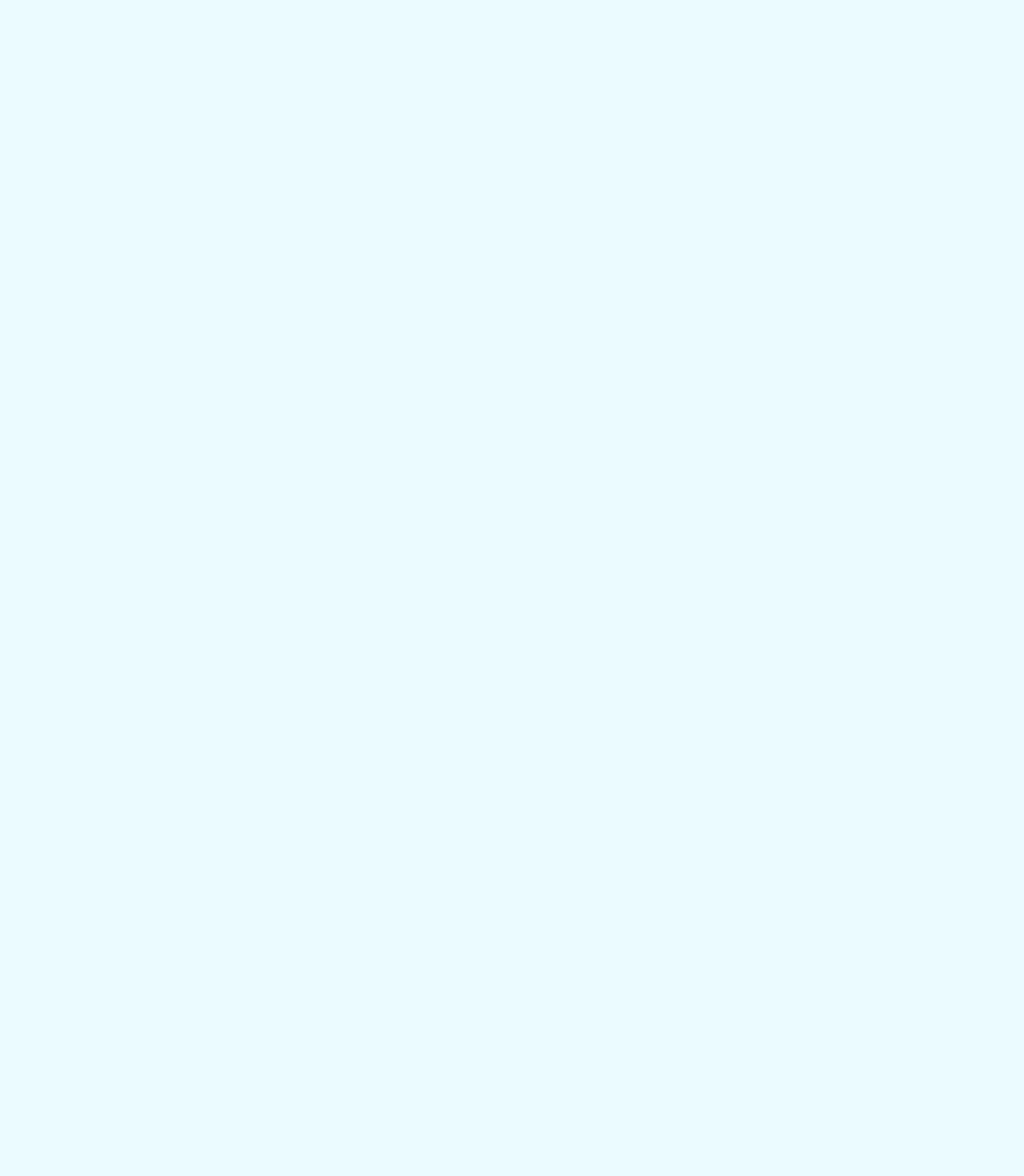
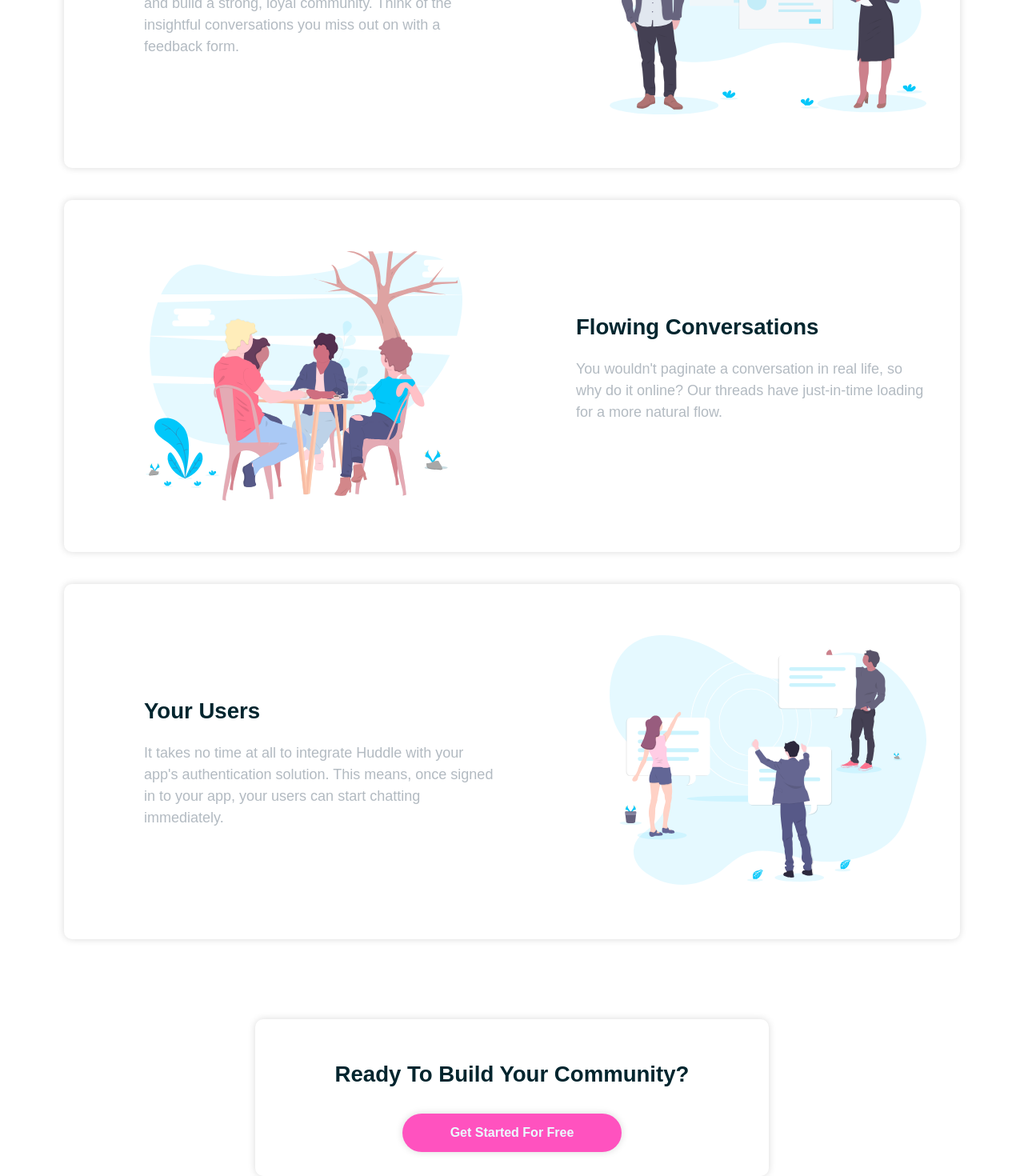
Before and after one commit to FlapShatner/huddle, a React (Vite) app: page / in a window 1280 px wide. Shown: the part 1047-2517 px from the top of the page at 80% size. Before the commit the page ends 1031 px from the top, so only its background shows below. Built offline with nearby package versions, Linux system fonts and the light colour scheme.

Commit message:
Add features and Cta

```diff
--- a/index.html
+++ b/index.html
@@ -2,7 +2,7 @@
 <html lang="en">
   <head>
     <meta charset="UTF-8" />
-    <link rel="icon" type="image/svg+xml" href="/src/favicon.svg" />
+    <link rel="icon" type="image/svg+xml" href="/src/images/favicon-32x32.png" />
     <meta name="viewport" content="width=device-width, initial-scale=1.0" />
     <title>Huddle</title>
   </head>
--- a/src/App.jsx
+++ b/src/App.jsx
@@ -2,6 +2,7 @@ import GlobalStyles from './components/Global'
 import { ThemeProvider } from 'styled-components'
 import Hero from './components/Hero/Hero'
 import Features from './components/Features/Features'
+import CTA from './components/CTA/CTA'
 
 const theme = {
   colors: {
@@ -19,6 +20,7 @@ function App() {
       <GlobalStyles />
       <Hero />
       <Features />
+      <CTA />
     </ThemeProvider>
   )
 }
--- a/src/components/Button.styled.js
+++ b/src/components/Button.styled.js
@@ -8,8 +8,9 @@ export const Button = styled.button`
   font-size: 16px;
   font-weight: 700;
   padding: 15px 60px;
-  background-color: ${({ theme }) => theme.colors.paleCyan};
+  background-color: #fff;
   color: ${({ theme }) => theme.colors.darkCyan};
+  width: max-content;
 
   &:hover {
     opacity: 0.9;
@@ -20,4 +21,5 @@ export const Button = styled.button`
 export const PrimaryButton = styled(Button)`
   background-color: ${({ theme }) => theme.colors.primary};
   color: ${({ theme }) => theme.colors.paleCyan};
+  box-shadow: 0 0 10px rgba(0, 0, 0, 0.15);
 `
--- /dev/null
+++ b/src/components/CTA/CTA.jsx
@@ -0,0 +1,13 @@
+import { PrimaryButton } from '../Button.styled'
+import { CtaContainer, Box, Heading } from './CTA.styled'
+
+export default function CTA() {
+  return (
+    <CtaContainer>
+      <Box>
+        <Heading>Ready To Build Your Community?</Heading>
+        <PrimaryButton>Get Started For Free</PrimaryButton>
+      </Box>
+    </CtaContainer>
+  )
+}
--- /dev/null
+++ b/src/components/CTA/CTA.styled.js
@@ -0,0 +1,20 @@
+import styled from 'styled-components'
+
+export const Box = styled.div`
+  box-shadow: 0 0 10px rgba(0, 0, 0, 0.15);
+  border-radius: 10px;
+  width: max-content;
+  display: flex;
+  flex-direction: column;
+  justify-content: center;
+  align-items: center;
+  padding: 30px 100px;
+`
+
+export const CtaContainer = styled.div`
+  display: flex;
+  justify-content: center;
+`
+export const Heading = styled.h2`
+  padding-bottom: 10px;
+`
--- a/src/components/Features/Features.jsx
+++ b/src/components/Features/Features.jsx
@@ -1,16 +1,50 @@
 import { Container } from '../Container.styled'
-import { Flex } from '../Flex.styled'
-import { Column, H2 } from './Features.styled'
+
+import { Column, H2, FeatureSection, Copy, Image, Text, ImgContainer } from './Features.styled'
+import together from '../../images/illustration-grow-together.svg'
+import users from '../../images/illustration-your-users.svg'
+import convo from '../../images/illustration-flowing-conversation.svg'
 
 export default function Features() {
   return (
     <Container>
       <Column>
-        <Flex>
-          <div>
+        <FeatureSection>
+          <Text>
             <H2>Grow Together</H2>
-          </div>
-        </Flex>
+            <Copy>
+              Generate meaningful discussions with your audience and build a strong, loyal community. Think of the
+              insightful conversations you miss out on with a feedback form.
+            </Copy>
+          </Text>
+          <ImgContainer>
+            <Image src={together} alt='illustration' />
+          </ImgContainer>
+        </FeatureSection>
+        <FeatureSection>
+          <ImgContainer>
+            <Image src={convo} alt='illustration' />
+          </ImgContainer>
+          <Text>
+            <H2>Flowing Conversations</H2>
+            <Copy>
+              You wouldn't paginate a conversation in real life, so why do it online? Our threads have just-in-time
+              loading for a more natural flow.
+            </Copy>
+          </Text>
+        </FeatureSection>
+        <FeatureSection>
+          <Text>
+            <H2>Your Users</H2>
+            <Copy>
+              It takes no time at all to integrate Huddle with your app's authentication solution. This means, once
+              signed in to your app, your users can start chatting immediately.
+            </Copy>
+          </Text>
+          <ImgContainer>
+            <Image src={users} alt='illustration' />
+          </ImgContainer>
+        </FeatureSection>
       </Column>
     </Container>
   )
--- a/src/components/Features/Features.styled.js
+++ b/src/components/Features/Features.styled.js
@@ -3,8 +3,42 @@ import styled from 'styled-components'
 export const Column = styled.div`
   display: flex;
   flex-direction: column;
-  padding: 80px 10px 200px;
+  padding: 100px 20px 100px;
   justify-content: space-between;
 `
 
 export const H2 = styled.h2``
+
+export const Copy = styled.p`
+  font-size: 18px;
+  color: ${({ theme }) => theme.colors.grayBlue};
+`
+
+export const FeatureSection = styled.div`
+  display: flex;
+  flex-direction: row;
+  justify-content: space-between;
+  border-radius: 10px;
+  border-style: none;
+  box-shadow: 0 0 10px rgba(0, 0, 0, 0.15);
+  margin-top: 40px;
+`
+export const Image = styled.img`
+  width: 406px;
+  height: 332px;
+  padding: 10px 5px;
+`
+export const Text = styled.div`
+  margin: 120px 40px 120px 100px;
+  max-width: 488px;
+`
+
+export const ImgContainer = styled.div`
+  min-width: 440px;
+  height: 440px;
+  display: flex;
+  justify-content: center;
+  align-items: center;
+  margin-left: 80px;
+  margin-right: 20px;
+`
--- a/src/components/Global.js
+++ b/src/components/Global.js
@@ -10,7 +10,7 @@ const GlobalStyles = createGlobalStyle`
   }
 
   body {
-    background: ${({ theme }) => theme.colors.paleCyan};
+    background: #fff;
     color: ${({ theme }) => theme.colors.darkCyan};
     font-family: 'Poppins', sans-serif;
     font-size: 1.15em;
```
Also changed, not shown: src/components/Footer/Footer.styled.js (added, +13 -0 lines), src/components/Footer/Footer.jsx (added), src/images/logo-white.svg (added).
